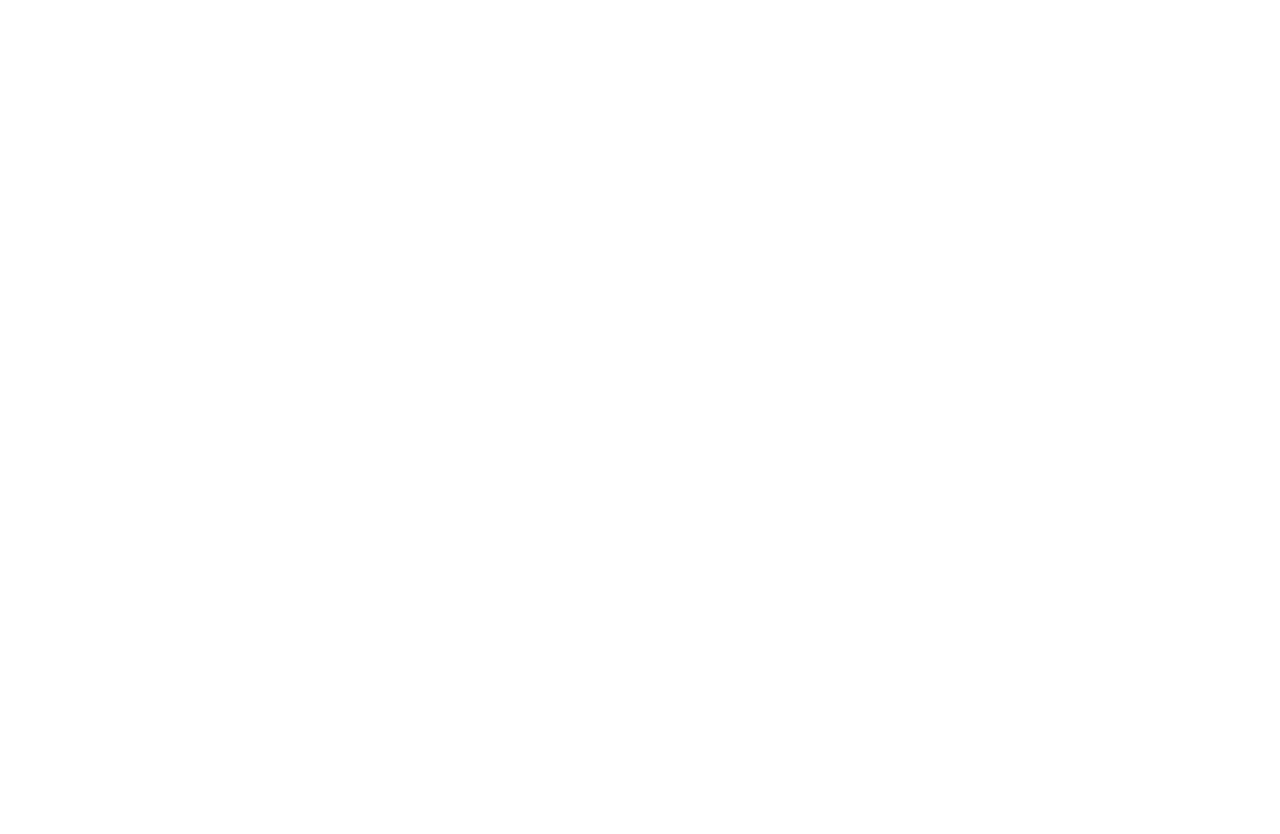
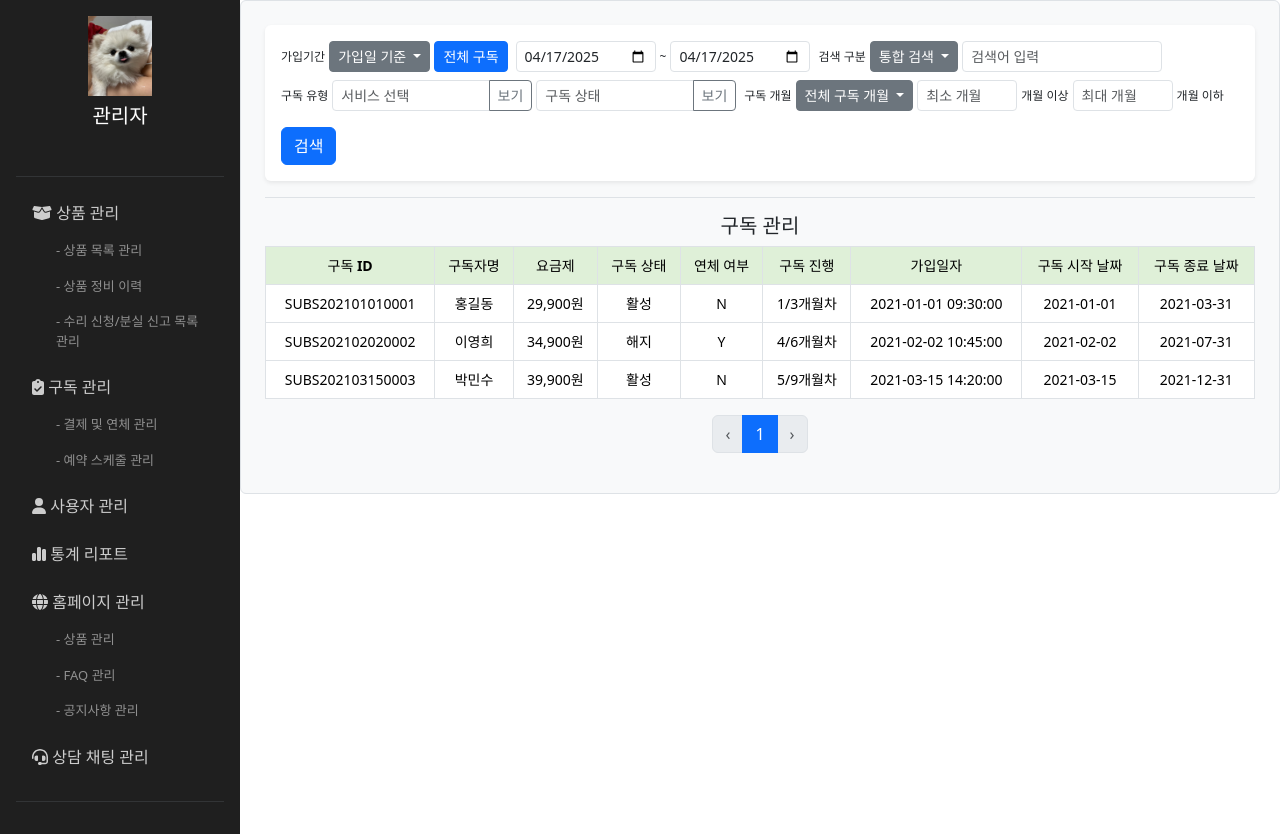
Before and after one commit to beyond-sw-camp/be12-fin-Gongcha1-MonthlyLIfe-FE, a Vue app: page /admin/subscription in a window 1280 px wide. Before the commit this address had no page. Before the commit the page ends 800 px from the top, so only its background shows below. Built offline with nearby package versions, Linux system fonts and the light colour scheme.

Commit message:
[feat] 어드민 구독 관리 화면 구현
어드민 구독 관리 화면 구현 했습니다.

```diff
--- a/src/admin/subscription/AdminSubscription.vue
+++ b/src/admin/subscription/AdminSubscription.vue
@@ -1,11 +1,251 @@
 <script setup>
+import { ref, reactive, computed } from 'vue'
 
+// 오늘 날짜
+const today = new Date().toISOString().split("T")[0]
+
+// 검색 조건 (필요에 따라 더 추가 가능)
+const search = reactive({
+  productId: '',
+  productName: '',
+  seller: '',
+})
+
+// 페이지네이션 및 구독 관리용 샘플 데이터
+const currentPage = ref(1)
+const pageSize = 10
+
+const products = ref([
+  {
+    id: 'SUBS202101010001',
+    name: '홍길동',
+    price: '29,900원',  // 요금제 금액
+    stock: '활성',      // 구독 상태 (예: 활성, 해지)
+    overdue: 'N',       // 연체 여부 (N: 정상, Y: 연체)
+    subscriptions: 3,   // 총 구독 개월 수
+    currentMonth: 1,    // 현재 진행중인 구독 월
+    joined: '2021-01-01 09:30:00',
+    startDate: '2021-01-01', // 구독 시작 날짜
+    endDate: '2021-03-31',   // 구독 종료 날짜
+  },
+  {
+    id: 'SUBS202102020002',
+    name: '이영희',
+    price: '34,900원',
+    stock: '해지',
+    overdue: 'Y',
+    subscriptions: 6,
+    currentMonth: 4,
+    joined: '2021-02-02 10:45:00',
+    startDate: '2021-02-02',
+    endDate: '2021-07-31',
+  },
+  {
+    id: 'SUBS202103150003',
+    name: '박민수',
+    price: '39,900원',
+    stock: '활성',
+    overdue: 'N',
+    subscriptions: 9,
+    currentMonth: 5,
+    joined: '2021-03-15 14:20:00',
+    startDate: '2021-03-15',
+    endDate: '2021-12-31',
+  },
+  // 추가 데이터...
+])
+
+// 필터된 결과 (검색 조건에 따른 필터링)
+const filteredData = computed(() => {
+  return products.value.filter((item) => {
+    return (
+        item.id.includes(search.productId) &&
+        item.name.includes(search.productName) &&
+        item.price.includes(search.seller)
+    )
+  })
+})
+
+// 페이지네이션 처리
+const paginatedData = computed(() => {
+  const start = (currentPage.value - 1) * pageSize
+  return filteredData.value.slice(start, start + pageSize)
+})
+
+const totalPages = computed(() => {
+  return Math.ceil(filteredData.value.length / pageSize)
+})
+
+// 페이지 이동 함수
+function filterList() {
+  currentPage.value = 1
+}
+
+function goToPage(page) {
+  currentPage.value = page
+}
 </script>
 
 <template>
+  <div class="screen">
+    <div class="root-wrapper">
+      <div class="root">
+        <!-- 바깥 큰 상자 -->
+        <div class="border rounded p-4 bg-light">
+          <!-- 옵션 영역 (검색 영역) -->
+          <div class="bg-white rounded shadow-sm p-3 mb-3">
+            <div class="d-flex flex-wrap gap-3 align-items-start">
+              <!-- 옵션 폼 그룹 -->
+              <div class="flex-grow-1">
+                <!-- 1행: 가입기간 및 검색 구분 -->
+                <div class="d-flex flex-wrap align-items-center gap-2 mb-2">
+                  <div class="d-flex align-items-center gap-1">
+                    <label for="inputDate" class="form-label mb-0">가입기간</label>
+                    <div class="dropdown">
+                      <button class="btn btn-sm btn-secondary dropdown-toggle" id="inputDate" type="button" data-bs-toggle="dropdown">
+                        가입일 기준
+                      </button>
+                      <ul class="dropdown-menu">
+                        <li><a class="dropdown-item" href="#">가입일 기준</a></li>
+                        <li><a class="dropdown-item" href="#">최근 가입순</a></li>
+                      </ul>
+                    </div>
+                    <button type="button" class="btn btn-sm btn-primary">전체 구독</button>
+                  </div>
 
+                  <div class="d-flex align-items-center gap-1">
+                    <input type="date" class="form-control form-control-sm" :value="today" style="max-width: 140px;">
+                    <span>~</span>
+                    <input type="date" class="form-control form-control-sm" :value="today" style="max-width: 140px;">
+                  </div>
+
+                  <div class="d-flex align-items-center gap-1 flex-nowrap">
+                    <label class="form-label mb-0 text-nowrap" style="font-size: 12px">검색 구분</label>
+                    <div class="dropdown">
+                      <button class="btn btn-sm btn-secondary dropdown-toggle" type="button" data-bs-toggle="dropdown">
+                        통합 검색
+                      </button>
+                      <ul class="dropdown-menu">
+                        <li><a class="dropdown-item" href="#">가입일</a></li>
+                        <li><a class="dropdown-item" href="#">구독 상태</a></li>
+                      </ul>
+                    </div>
+                    <input type="text" class="form-control form-control-sm" placeholder="검색어 입력" style="max-width: 200px;">
+                  </div>
+                </div>
+
+                <!-- 2행: 구독 유형 및 구독 개월 -->
+                <div class="d-flex flex-wrap align-items-center gap-2">
+                  <div class="d-flex align-items-center gap-1">
+                    <label class="form-label mb-0">구독 유형</label>
+                    <div class="input-group input-group-sm" style="max-width: 200px;">
+                      <input type="text" class="form-control" placeholder="서비스 선택">
+                      <button class="btn btn-outline-secondary" type="button">보기</button>
+                    </div>
+                    <div class="input-group input-group-sm" style="max-width: 200px;">
+                      <input type="text" class="form-control" placeholder="구독 상태">
+                      <button class="btn btn-outline-secondary" type="button">보기</button>
+                    </div>
+                  </div>
+
+                  <div class="d-flex align-items-center gap-1">
+                    <label class="form-label mb-0">구독 개월</label>
+                    <div class="dropdown">
+                      <button class="btn btn-sm btn-secondary dropdown-toggle" type="button" data-bs-toggle="dropdown">
+                        전체 구독 개월
+                      </button>
+                      <ul class="dropdown-menu">
+                        <li><a class="dropdown-item" href="#">1회 이상</a></li>
+                        <li><a class="dropdown-item" href="#">5회 이상</a></li>
+                        <li><a class="dropdown-item" href="#">10회 이상</a></li>
+                      </ul>
+                    </div>
+                    <input type="text" class="form-control form-control-sm" placeholder="최소 개월" style="max-width: 100px;">
+                    <span>개월 이상</span>
+                    <input type="text" class="form-control form-control-sm" placeholder="최대 개월" style="max-width: 100px;">
+                    <span>개월 이하</span>
+                  </div>
+                </div>
+              </div>
+
+              <!-- 검색 버튼 (오른쪽) -->
+              <div class="align-self-start">
+                <button type="submit" class="btn btn-primary">검색</button>
+              </div>
+            </div>
+          </div>
+
+          <!-- 가운데 제목 -->
+          <div class="text-center border-top pt-3 mt-3 mb-2">
+            <h5 class="fw-bold mb-0">구독 관리</h5>
+          </div>
+
+          <!-- 테이블 -->
+          <table class="table table-bordered table-hover text-center">
+            <thead class="custom-thead">
+            <tr>
+              <th>구독 ID</th>
+              <th>구독자명</th>
+              <th>요금제</th>
+              <th>구독 상태</th>
+              <th>연체 여부</th>
+              <th>구독 진행</th>
+              <th>가입일자</th>
+              <th>구독 시작 날짜</th>
+              <th>구독 종료 날짜</th>
+            </tr>
+            </thead>
+            <tbody>
+            <tr v-for="item in paginatedData" :key="item.id">
+              <td>{{ item.id }}</td>
+              <td>{{ item.name }}</td>
+              <td>{{ item.price }}</td>
+              <td>{{ item.stock }}</td>
+              <td>{{ item.overdue }}</td>
+              <td>{{ item.currentMonth }}/{{ item.subscriptions }}개월차</td>
+              <td>{{ item.joined }}</td>
+              <td>{{ item.startDate }}</td>
+              <td>{{ item.endDate }}</td>
+            </tr>
+            </tbody>
+          </table>
+
+          <!-- 페이지네이션 -->
+          <nav class="d-flex justify-content-center">
+            <ul class="pagination">
+              <li class="page-item" :class="{ disabled: currentPage === 1 }">
+                <a class="page-link" href="#" @click.prevent="currentPage--">‹</a>
+              </li>
+              <li class="page-item" v-for="page in totalPages" :key="page" :class="{ active: page === currentPage }">
+                <a class="page-link" href="#" @click.prevent="goToPage(page)">{{ page }}</a>
+              </li>
+              <li class="page-item" :class="{ disabled: currentPage === totalPages }">
+                <a class="page-link" href="#" @click.prevent="currentPage++">›</a>
+              </li>
+            </ul>
+          </nav>
+
+        </div>
+      </div>
+    </div>
+  </div>
 </template>
 
 <style scoped>
-
+.root {
+  font-size: 12px;
+}
+.table {
+  font-size: 14px;
+}
+.custom-thead th {
+  background-color: #DFF0D8 !important;
+}
+.flash-text {
+  font-weight: 900;
+  text-transform: uppercase;
+  letter-spacing: 0.05em;
+  color: #d9534f;
+  text-shadow: 1px 1px 2px rgba(0, 0, 0, 0.2);
+}
 </style>
--- a/src/router/index.js
+++ b/src/router/index.js
@@ -22,6 +22,7 @@ import AdminSale from "../admin/sale/AdminSale.vue";
 import AdminSaleRegister from "../admin/sale/AdminSaleRegister.vue";
 import AdminCategory from "../admin/product/AdminCategory.vue";
 import AdminDelivery from "../admin/subscription/AdminDelivery.vue";
+import AdminSubscription from "../admin/subscription/AdminSubscription.vue";
 import AdminProductRegister from "../admin/product/AdminProductRegister.vue";
 import AdminProduct from "../admin/product/AdminProduct.vue";
 import AdminUser from "../admin/user/AdminUser.vue";
@@ -93,7 +94,7 @@ const routes = [
             // 배송 관리 페이지
             { path: '/delivery', component: AdminDelivery },
             // 구독 관리 페이지
-            { path: '/subscription', component: AdminDelivery },
+            { path: 'subscription', component: AdminSubscription },
             // 사용자 관리 페이지
             { path: '/user', component: AdminUser },
         ]
```
